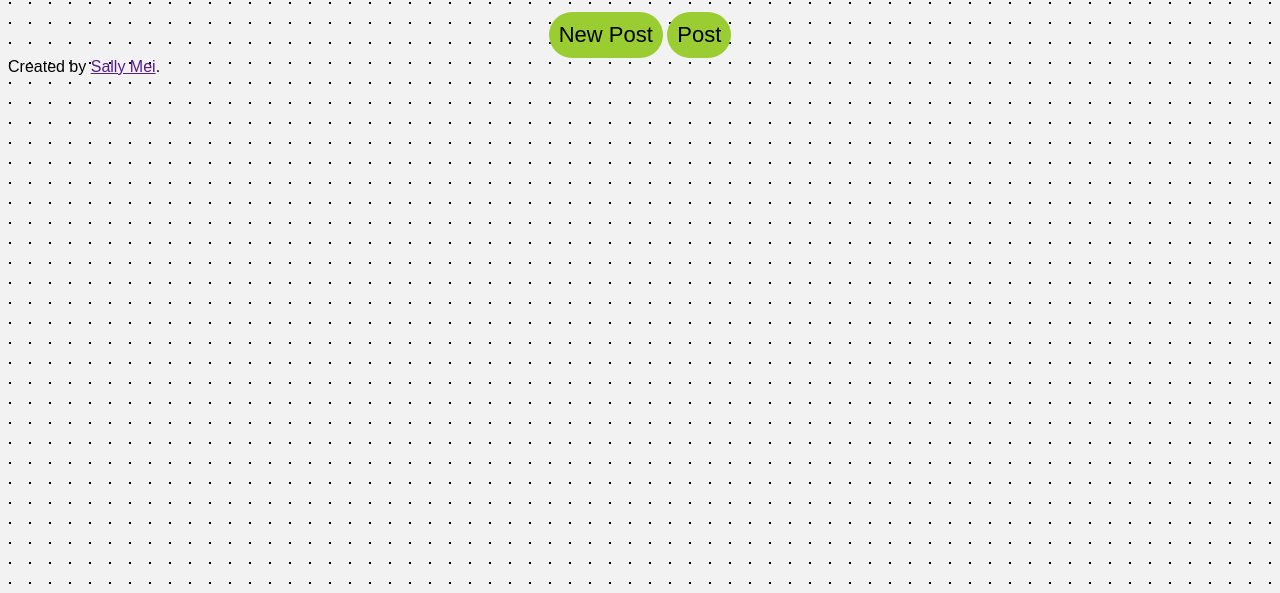
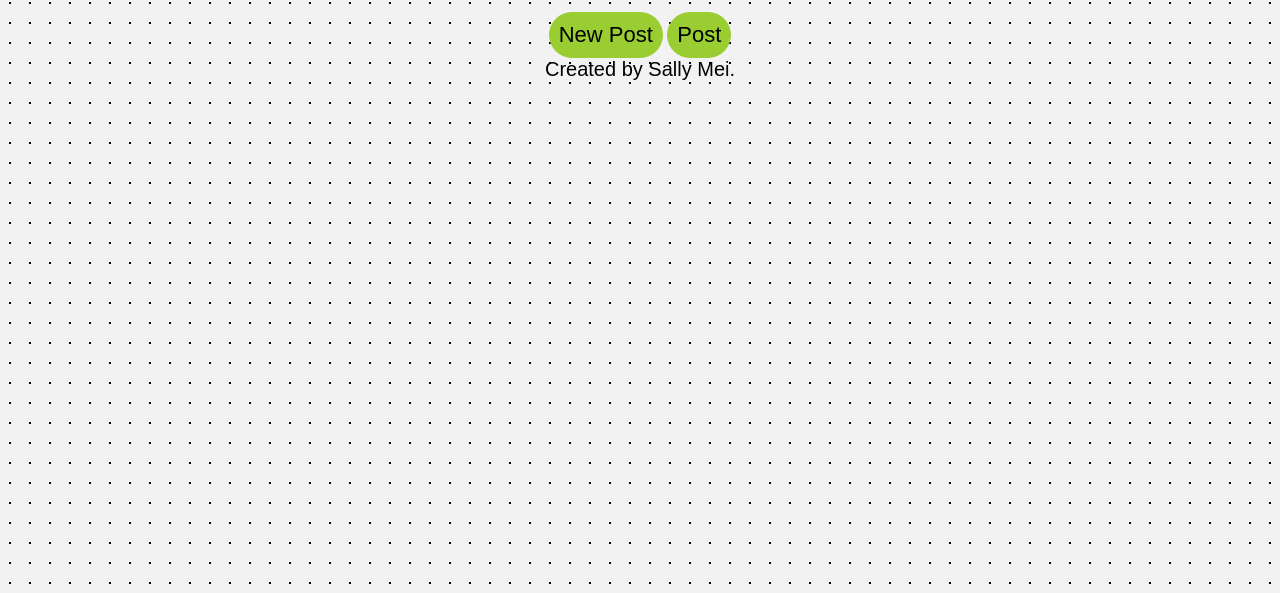
Before and after one commit to SMei201900/Journal-Project, a plain HTML site: page index.html in a window 1280 px wide. Shown: the part 207-800 px from the top of the page. Drawn offline with Linux system fonts and the light colour scheme; a web font is replaced by a local one.

Commit message:
okay so credits has been created but its doing this thing of showing up at the top and then getting shifted to the bottom when a journalentry is made SO still have to fix

```diff
--- a/index.html
+++ b/index.html
@@ -21,7 +21,10 @@
       ></textarea>
     </form>
     <div id="displayArea"></div>
-    <div id="credits">Created by <a href="">Sally Mei</a>.</div>
+    <div id="credits">
+      Created by
+      <a href="https://blinq.me/tcVAIiPC3tzI" target="_blank">Sally Mei</a>.
+    </div>
   </body>
   <script src="script.js"></script>
 </html>
--- a/styles.css
+++ b/styles.css
@@ -1,8 +1,10 @@
-#theBtns { /*aka the form holding the buttons*/
+#theBtns {
+  /*aka the form holding the buttons*/
   text-align: center;
 }
 
-#plusSymbol:hover, #postBtn:hover {
+#plusSymbol:hover,
+#postBtn:hover {
   transform: scale(1.1);
 }
 
@@ -13,7 +15,9 @@
   padding-top: 10px;
   position: absolute; /*starting here ...*/
   left: 50%;
-  transform: translateX(-50%); /*ending here, these are codes to make sure the box is in the middle*/
+  transform: translateX(
+    -50%
+  ); /*ending here, these are codes to make sure the box is in the middle*/
   height: 300px;
   width: 50%; /*implementing a default sizing for the journalTextBox*/
   border: solid 3px rgba(128, 128, 128, 0.5); /*gray with a bit of opacity/transparency*/
@@ -45,7 +49,7 @@
   flex-direction: column; /*items will stack vertically*/
   position: relative;
   overflow-wrap: break-word;
-    /*prevents a word from overflowing its container bc it takes up too much space on 1 line
+  /*prevents a word from overflowing its container bc it takes up too much space on 1 line
     BY breaking the long word into 2 different words
     its the same as the legacy word-wrap: break-word */
 }
@@ -80,7 +84,8 @@
   cursor: pointer;
 }
 
-#plusSymbol, #postBtn {
+#plusSymbol,
+#postBtn {
   font-size: 22px;
   background: yellowgreen;
   padding: 10px;
@@ -88,7 +93,24 @@
   border-radius: 25px;
 }
 
-textarea, #plusSymbol, #postBtn {
+#credits {
+  font-size: 20px;
+  text-align: center;
+}
+
+#credits a {
+  text-decoration: none;
+  color: black;
+}
+
+#credits a:hover {
+  text-decoration: underline yellowgreen solid 5px;
+  font-weight: 700;
+}
+
+textarea,
+#plusSymbol,
+#postBtn {
   font-family: "Gaegu", sans-serif;
 }
 
@@ -103,7 +125,9 @@ body {
   font-family: "Gaegu", sans-serif;
   font-weight: 400;
   font-style: normal;
-  cursor: url("diamond-cursor.png") 16 16, auto; /*custom cursor*/
+  cursor:
+    url("diamond-cursor.png") 16 16,
+    auto; /*custom cursor*/
 }
 
 html {
```
